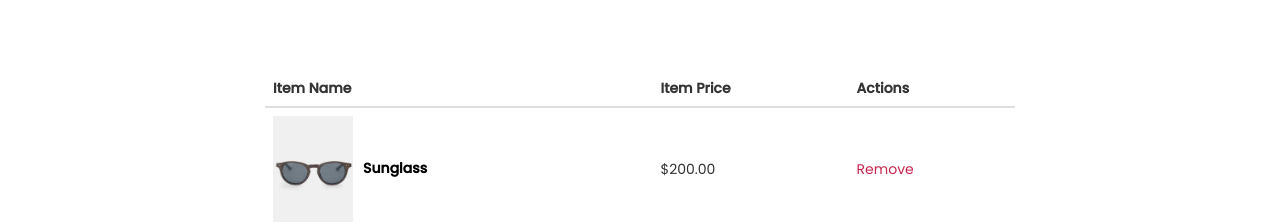
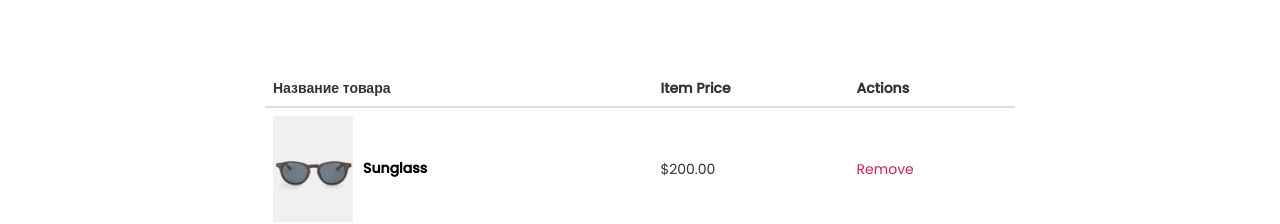
Before and after one commit to ulaista/aviatoshop, a React (Create React App) app: page /cart in a window 1280 px wide. Shown: the part 373-597 px from the top of the page. Built offline with nearby package versions, Linux system fonts and the light colour scheme; a web font is replaced by a local one.

Commit message:
testing refreshing firebase

```diff
--- a/src/pages/Cart.js
+++ b/src/pages/Cart.js
@@ -20,7 +20,7 @@ function Cart() {
                             <table class="table">
                             <thead>
                                 <tr>
-                                <th class="">Item Name</th>
+                                <th class="">Название товара</th>
                                 <th class="">Item Price</th>
                                 <th class="">Actions</th>
                                 </tr>
```
